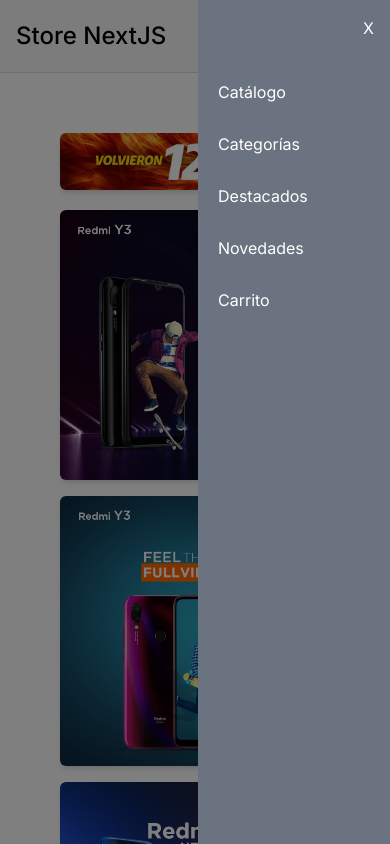
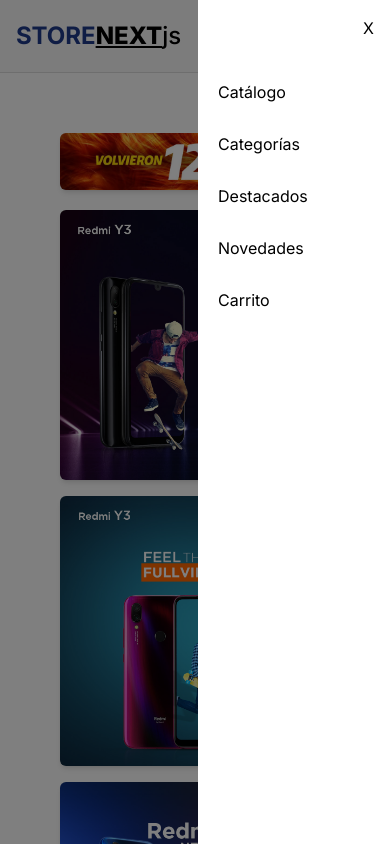
Before and after one commit to clarknicasio/Ecommerce-Next, a Next.js app: page / in a window 390 px wide. Both pictures are taken after a click on the element 354 px from the left and 36 px from the top of the page. Shown: the top 844 px of the page. Built offline with nearby package versions, Linux system fonts and the light colour scheme.

Commit message:
Mobile fixes

```diff
--- a/app/page.js
+++ b/app/page.js
@@ -14,7 +14,7 @@
         <ListaProductos products={products} novedades={true} />
       </div>
 
-      <h1 className="mt-20 mb-8">Productos destacados</h1>
+      <h1 className="mt-20 mb-8">Destacados</h1>
       <div className="grid grid-cols-1 sm:grid-cols-2 md:grid-cols-3 lg:grid-cols-4 gap-4">
         <ListaProductos products={products} destacados={true} />
       </div>
--- a/app/ui/detalleProducto.js
+++ b/app/ui/detalleProducto.js
@@ -20,7 +20,7 @@
     <div className="product-detail flex flex-col md:flex-row items-start">
     <div className="md:w-1/2 p-4 relative z-10">
             <div className="relative w-full h-auto">
-              <Image src={product.imageUrl} alt={product.title} width={300} height={200} className="w-full h-auto" />
+              <Image src={product.imageUrl} alt={product.title} width={450} height={300} className="w-full h-auto" />
               {product.destacado && (
                 <span className="absolute top-1 left-1 bg-green-500 text-white text-xs px-2 py-1 z-20">
                   Destacado
--- a/app/ui/menuList.js
+++ b/app/ui/menuList.js
@@ -22,38 +22,38 @@
             <aside
                 className={`${
                     !open ? 'translate-x-48' : ''
-                } transition-all w-48 bg-gray-500`}
+                } transition-all w-48 bg-white`}
                 onClick={(e) => e.stopPropagation()}
             >
                 <div
                     onClick={handleClose}
-                    className="text-white text-right p-4 cursor-pointer"
+                    className="text-right p-4 cursor-pointer"
                 >
                     X
                 </div>
                 <nav className="flex mt-4 flex-col gap-3 px-3">
-                    <Link href="/productos" className="text-white p-2">
+                    <Link href="/productos" className="p-2"  onClick={handleClose}>
                         Catálogo
                     </Link>
-                    <div className="text-white p-2 cursor-pointer" onClick={toggleCategorias}>
+                    <div className="p-2 cursor-pointer" onClick={toggleCategorias}>
                         Categorías
                     </div>
                     {mostrarCategorias && (
                         <div className="flex flex-col gap-2 pl-4">
                             {categories.map(category => (
-                                <Link key={category} href={`/categorias/${category}`} className="text-white p-2">
+                                <Link key={category} href={`/categorias/${category}`} className="p-2" onClick={handleClose}>
                                 {category}
                                 </Link>
                             ))}
                         </div>
                     )}
-                    <Link href="/destacados" className="text-white p-2">
+                    <Link href="/destacados" className="p-2" onClick={handleClose}>
                         Destacados
                     </Link>
-                    <Link href="/novedades" className="text-white p-2">
+                    <Link href="/novedades" className="p-2" onClick={handleClose}>
                         Novedades
                     </Link>
-                    <Link href="/carrito" className="text-white p-2">
+                    <Link href="/carrito" className="p-2" onClick={handleClose}>
                         Carrito
                     </Link>
                 </nav>
--- a/app/ui/navbar.js
+++ b/app/ui/navbar.js
@@ -17,7 +17,7 @@
   return (
     <nav className={styles.navContainer}>
       <div className={styles.logo}>
-        <Link href="/">Store NextJS</Link>
+        <Link href="/"><span className="font-bold text-blue-900">STORE</span><span className="font-extrabold underline">NEXT</span>js</Link>
       </div>
       <div className="hidden lg:flex lg:gap-8">
         <Link href="/productos">Catálogo</Link>
```
